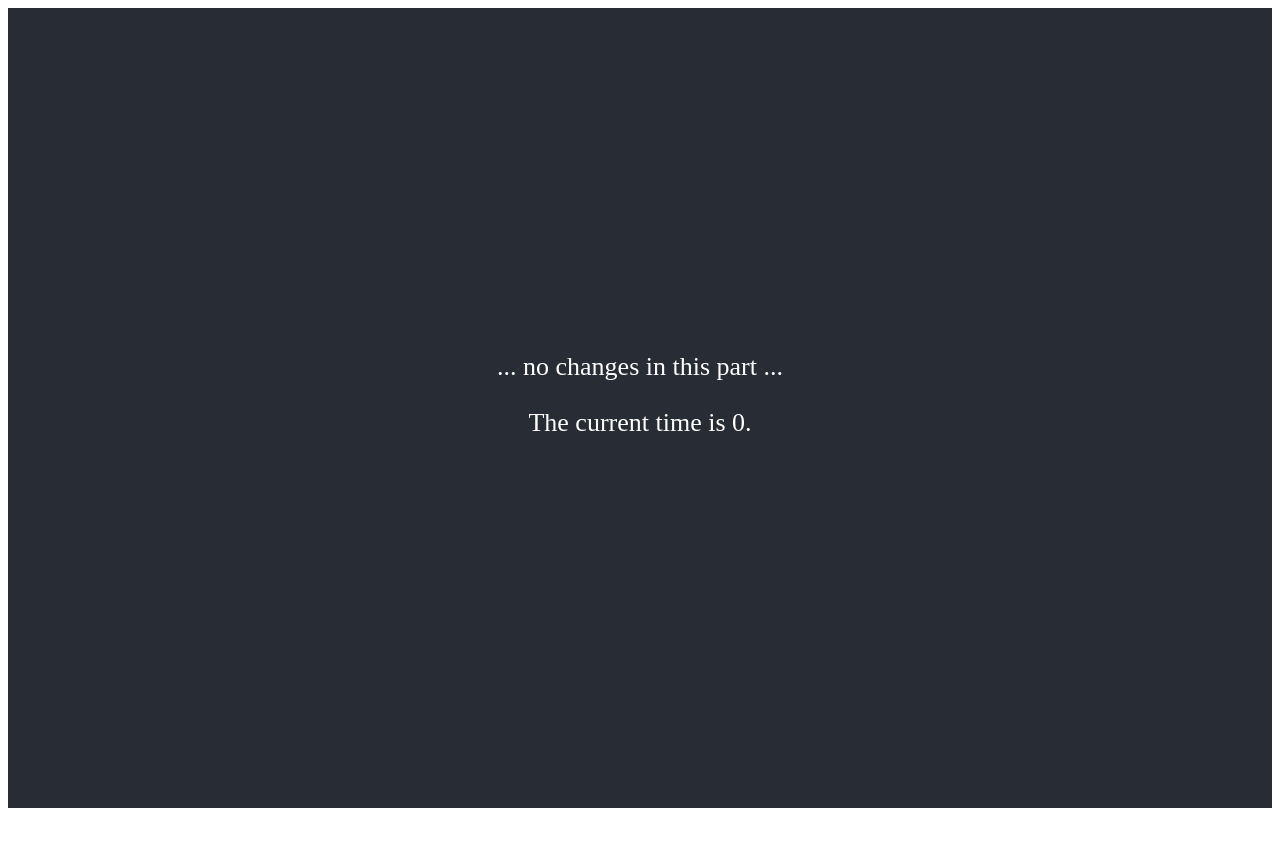
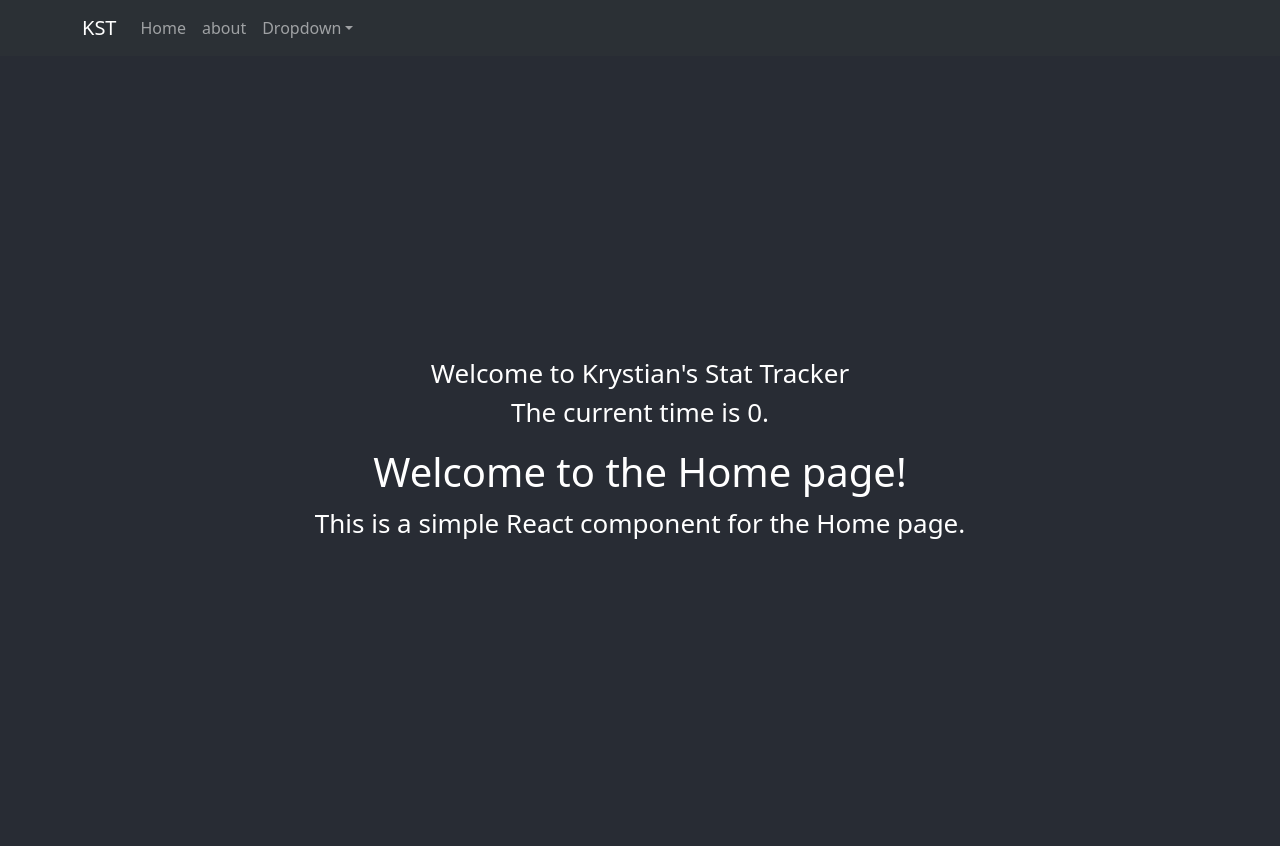
Before and after one commit to xdKinso/FinalYearProject, a React (Create React App) app in the folder frontend/: page / in a window 1280 px wide. Shown: the top 846 px of the page. Before the commit the page ends 816 px from the top, so only its background shows below. Built offline with nearby package versions, Linux system fonts and the light colour scheme; no server answers.

Commit message:
Working stuff

```diff
--- a/frontend/src/App.js
+++ b/frontend/src/App.js
@@ -1,24 +1,21 @@
 import React, { useState, useEffect } from 'react';
-
-import './App.css';
+import { BrowserRouter as Router, Route, Switch, BrowserRouter, Routes } from 'react-router-dom';
+import 'bootstrap/dist/css/bootstrap.min.css';
+import "./App.css";
+import Home from "./pages/Home.js";
+import About from "./pages/About.js";
+import Navbar from "./Navigation/Navbar.js";
 
 function App() {
-  const [currentTime, setCurrentTime] = useState(0);
-
-  useEffect(() => {
-    fetch('/time').then(res => res.json()).then(data => {
-      setCurrentTime(data.time);
-    });
-  }, []);
-
   return (
     <div className="App">
-      <header className="App-header">
-
-        ... no changes in this part ...
-
-        <p>The current time is {currentTime}.</p>
-      </header>
+        <Navbar/>
+        <BrowserRouter>
+          <Routes>
+            <Route path="/" element={<Home />} />
+            <Route path="/about" element={<About />} />
+          </Routes>
+        </BrowserRouter>
     </div>
   );
 }
--- /dev/null
+++ b/frontend/src/Navigation/Navbar.js
@@ -0,0 +1,34 @@
+import Container from 'react-bootstrap/Container';
+import Nav from 'react-bootstrap/Nav';
+import Navbar from 'react-bootstrap/Navbar';
+import NavDropdown from 'react-bootstrap/NavDropdown';
+
+function BasicExample() {
+  return (
+    <Navbar bg= "dark" data-bs-theme="dark" expand="lg" className="bg-body-tertiary">
+      <Container>
+        <Navbar.Brand href="/">KST</Navbar.Brand>
+        <Navbar.Toggle aria-controls="basic-navbar-nav" />
+        <Navbar.Collapse id="basic-navbar-nav">
+          <Nav className="me-auto">
+            <Nav.Link href="/">Home</Nav.Link>
+            <Nav.Link href="/About">about</Nav.Link>
+            <NavDropdown title="Dropdown" id="basic-nav-dropdown">
+              <NavDropdown.Item href="#action/3.1">Action</NavDropdown.Item>
+              <NavDropdown.Item href="#action/3.2">
+                Another action
+              </NavDropdown.Item>
+              <NavDropdown.Item href="#action/3.3">Something</NavDropdown.Item>
+              <NavDropdown.Divider />
+              <NavDropdown.Item href="#action/3.4">
+                Separated link
+              </NavDropdown.Item>
+            </NavDropdown>
+          </Nav>
+        </Navbar.Collapse>
+      </Container>
+    </Navbar>
+  );
+}
+
+export default BasicExample;
--- /dev/null
+++ b/frontend/src/pages/About.js
@@ -0,0 +1,13 @@
+import React from 'react';
+
+class About extends React.Component {
+  render() {
+    return (
+      <div>
+        <h1>About Page</h1>
+      </div>
+    );
+  }
+}
+
+export default About;
--- /dev/null
+++ b/frontend/src/pages/App.css
@@ -0,0 +1,38 @@
+.App {
+  text-align: center;
+}
+
+.App-logo {
+  height: 40vmin;
+  pointer-events: none;
+}
+
+@media (prefers-reduced-motion: no-preference) {
+  .App-logo {
+    animation: App-logo-spin infinite 20s linear;
+  }
+}
+
+.App-header {
+  background-color: #282c34;
+  min-height: 100vh;
+  display: flex;
+  flex-direction: column;
+  align-items: center;
+  justify-content: center;
+  font-size: calc(10px + 2vmin);
+  color: white;
+}
+
+.App-link {
+  color: #61dafb;
+}
+
+@keyframes App-logo-spin {
+  from {
+    transform: rotate(0deg);
+  }
+  to {
+    transform: rotate(360deg);
+  }
+}
--- /dev/null
+++ b/frontend/src/pages/Home.js
@@ -0,0 +1,24 @@
+import React, { useState, useEffect } from 'react';
+import "./App.css";
+const Home = () => {
+    const [currentTime, setCurrentTime] = React.useState(0);
+    useEffect(() => {
+        fetch('/time').then(res => res.json()).then(data => {
+          setCurrentTime(data.time);
+        });
+      }, []);
+
+  return (
+    <div>
+        <header className="App-header">
+          Welcome to Krystian's Stat Tracker
+          <p>The current time is {currentTime}.</p>
+
+          <h1>Welcome to the Home page!</h1>
+          <p>This is a simple React component for the Home page.</p>
+        </header>
+    </div>
+  );
+};
+
+export default Home;
```
Also changed, not shown: frontend/package.json (+7 -0 lines), 2 other files (tests, documents, lock files or other folders).
